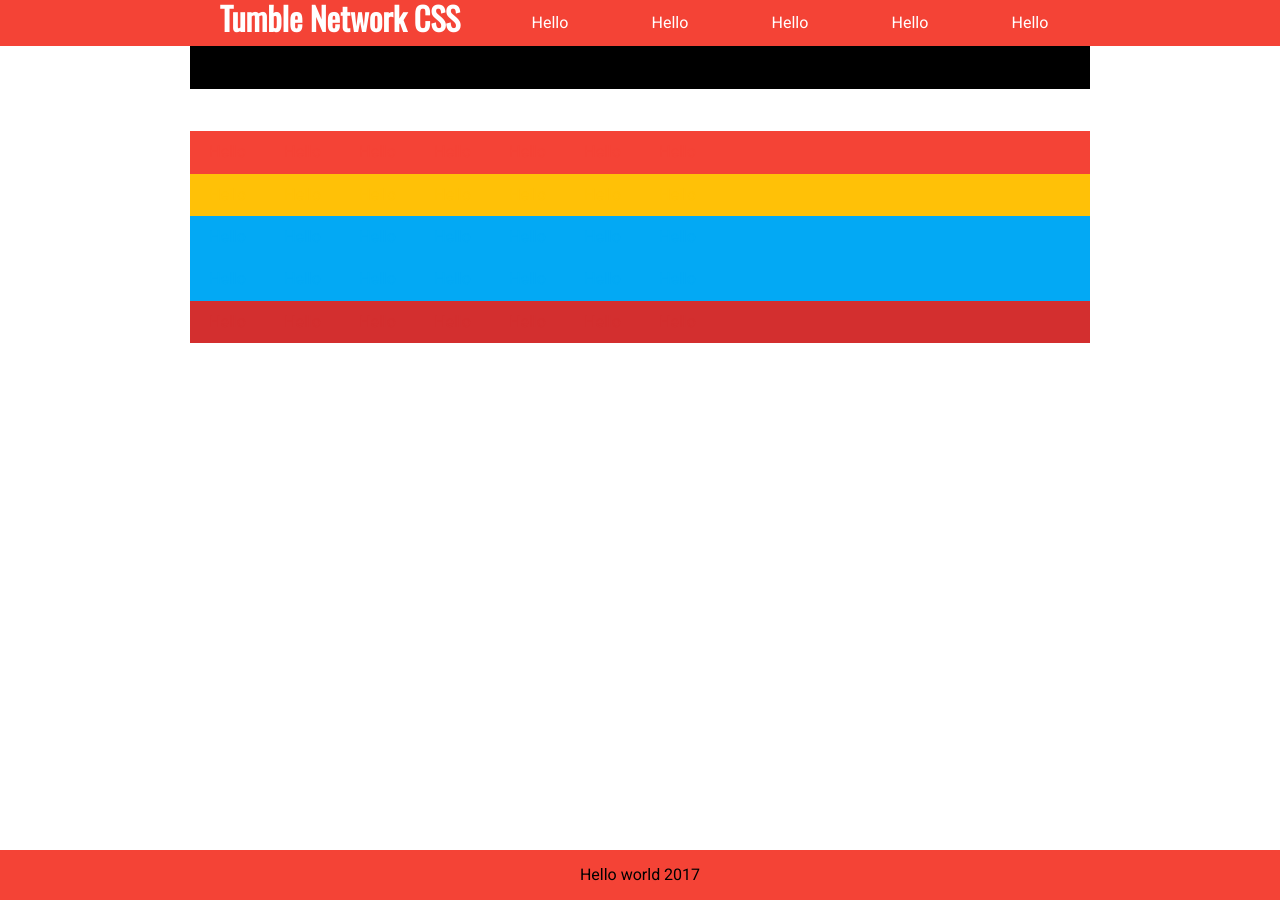
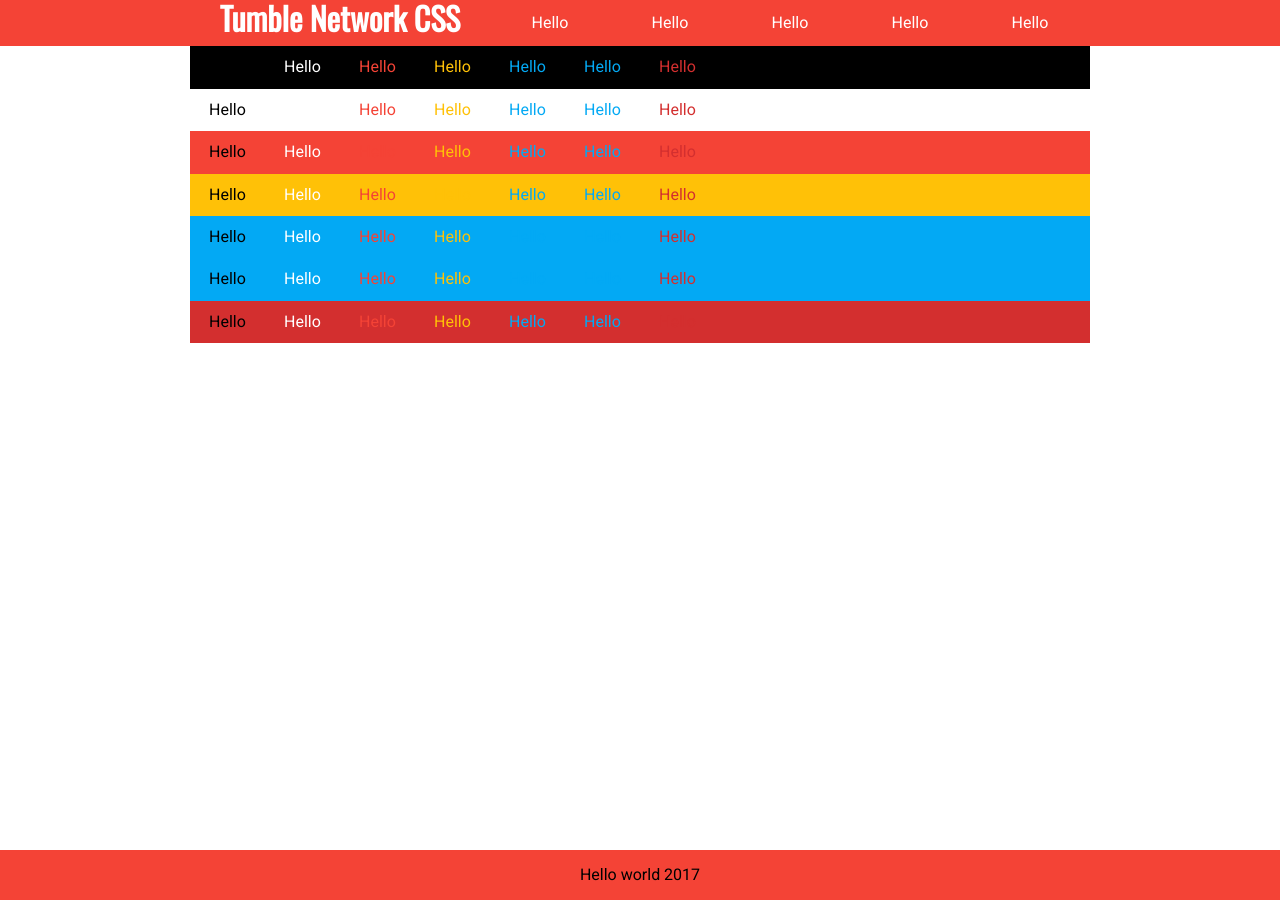
Before and after one commit to tumblenet/tumblenet-css, a Jekyll site: the page built from colors-test.html, in a window 1280 px wide. Built offline with Jekyll 4.4.1, drawn with Linux system fonts in a browser that asks for light colours.

Commit message:
Update colors-test.html

```diff
--- a/colors-test.html
+++ b/colors-test.html
@@ -5,7 +5,7 @@
  {% for backC in site.colors %}
 <div class="tn-row tn-background-{{backC.name}}">
  {% for textC in site.colors %}
- <div class="tn-col-1-12 tn-text-{{backC.name}}">
+ <div class="tn-col-1-12 tn-text-{{textC.name}}">
   <p>Hello</p>
   </div>
  {% endfor %}
```
